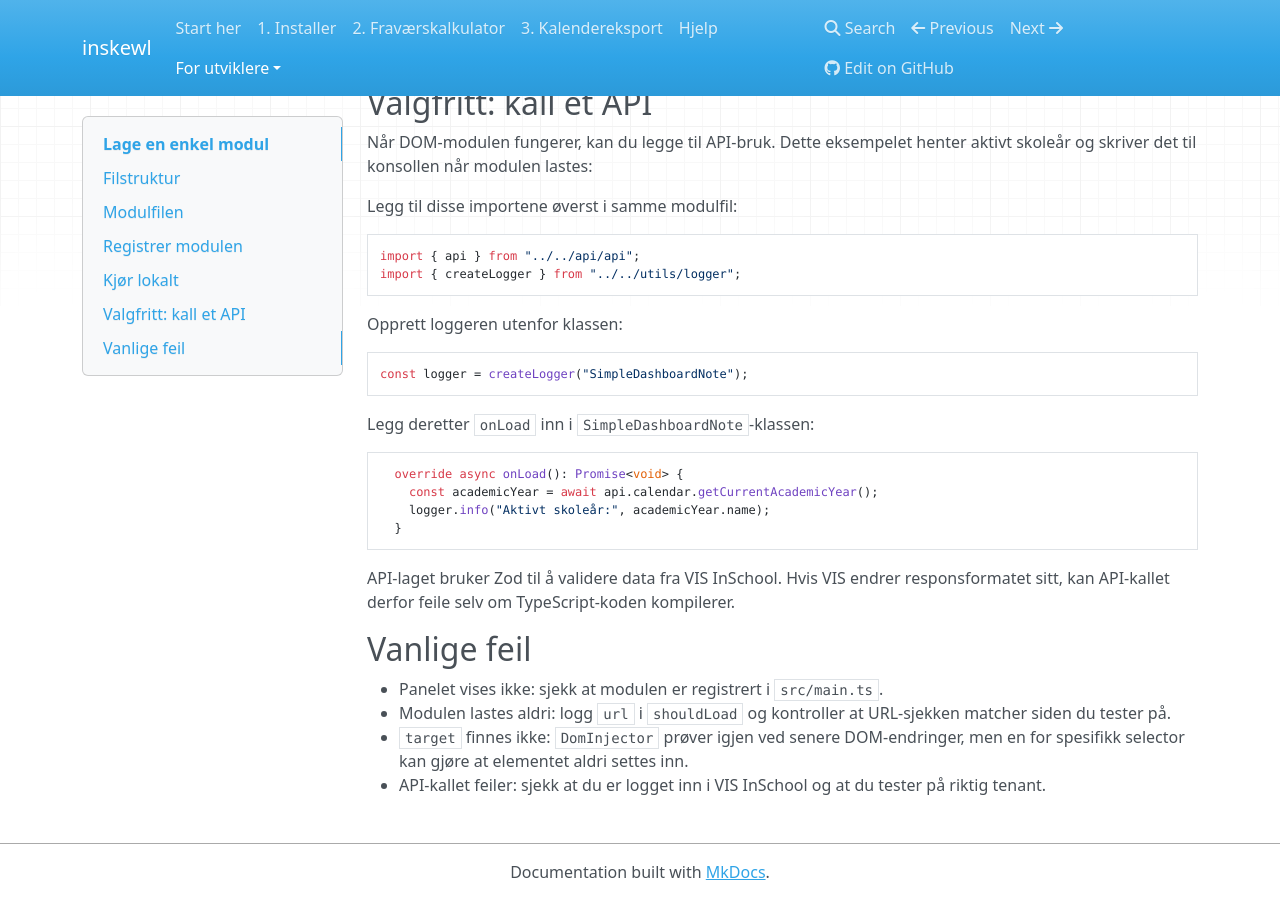
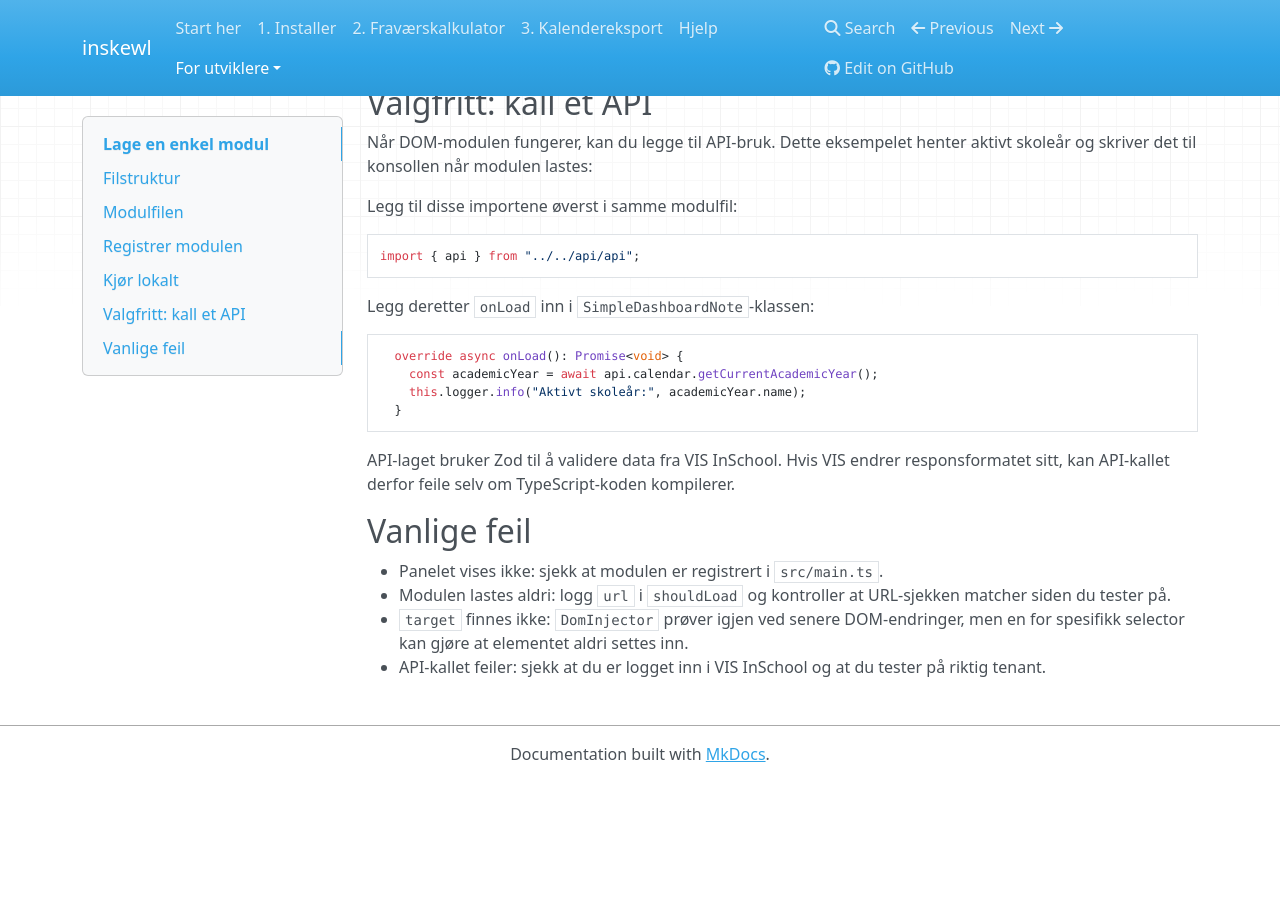
Before and after one commit to MathiasDevelopes/inskewl, an MkDocs documentation site: the page built from docs/modul-eksempel.md, in a window 1280 px wide and 900 px high, scrolled down 2712 px. Built offline with MkDocs 1.6.1, drawn with Linux system fonts in a browser that asks for light colours; nearby versions of some CDN libraries; after the commit the page ends 3494 px from its top, so only the background shows below that.

Commit message:
docs: update module example to use vismamodule constructed logger

````diff
--- a/docs/modul-eksempel.md
+++ b/docs/modul-eksempel.md
@@ -155,13 +155,6 @@ Legg til disse importene øverst i samme modulfil:
 
 ```typescript
 import { api } from "../../api/api";
-import { createLogger } from "../../utils/logger";
-```
-
-Opprett loggeren utenfor klassen:
-
-```typescript
-const logger = createLogger("SimpleDashboardNote");
 ```
 
 Legg deretter `onLoad` inn i `SimpleDashboardNote`-klassen:
@@ -169,7 +162,7 @@ Legg deretter `onLoad` inn i `SimpleDashboardNote`-klassen:
 ```typescript
   override async onLoad(): Promise<void> {
     const academicYear = await api.calendar.getCurrentAcademicYear();
-    logger.info("Aktivt skoleår:", academicYear.name);
+    this.logger.info("Aktivt skoleår:", academicYear.name);
   }
 ```
 
````
